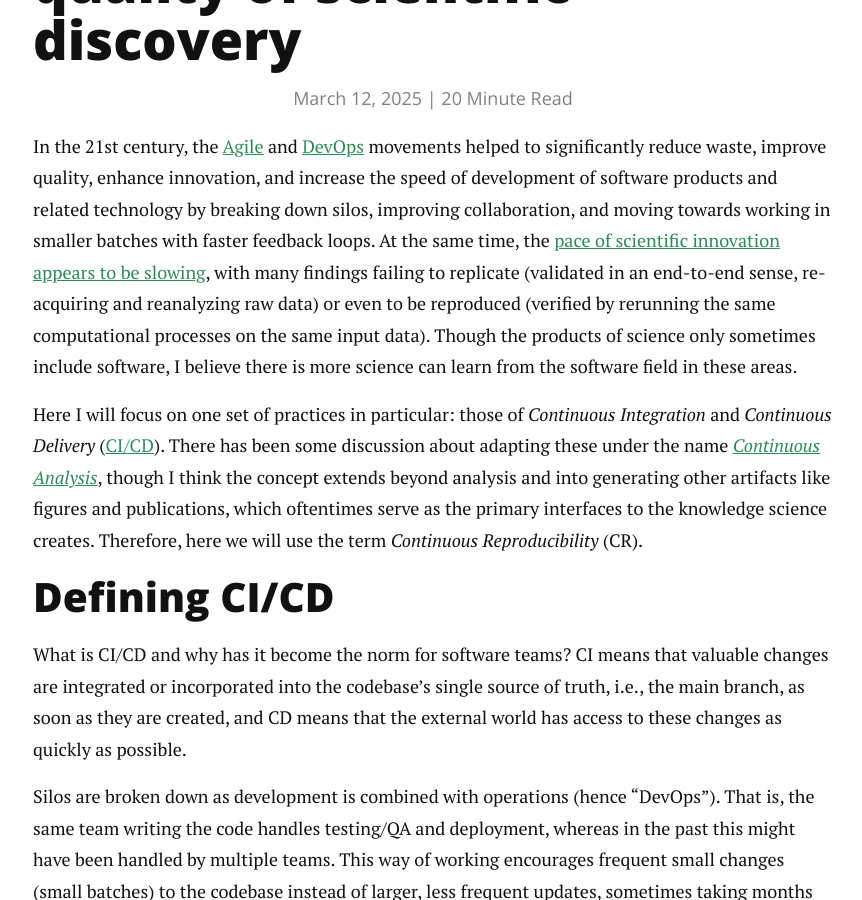
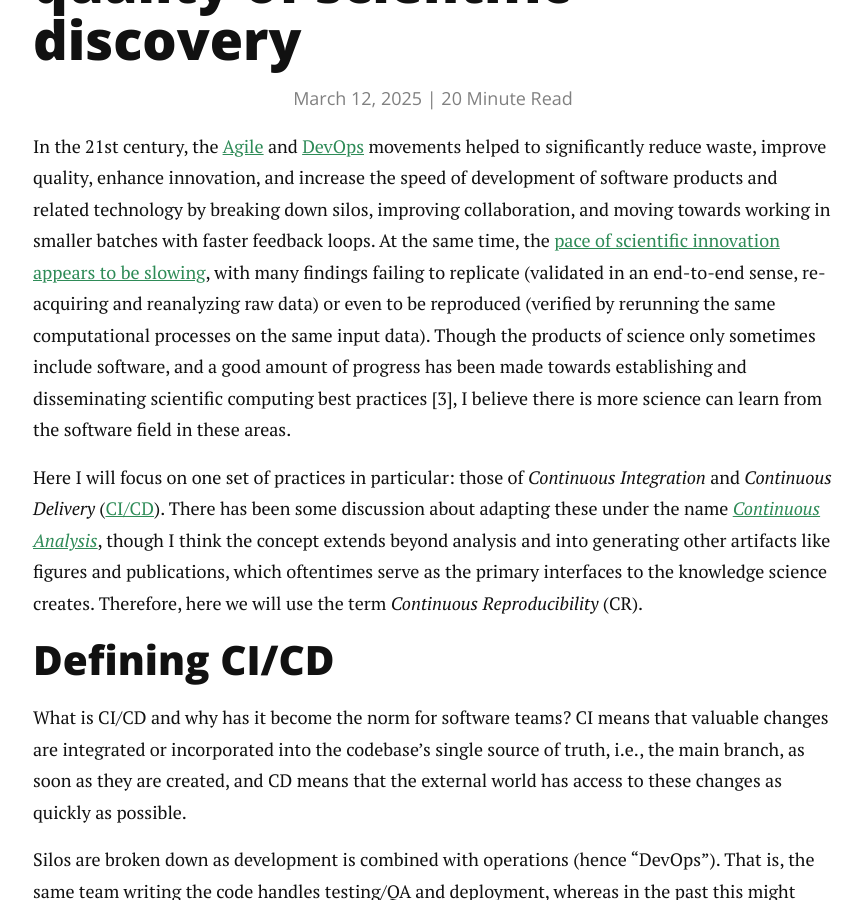
Before and after one commit to petebachant/petebachant.github.io, a Jekyll site: the page built from _posts/2025-03-12-continuous-reproducibility.md, in a window 1280 px wide and 900 px high, scrolled down 518 px. Shown: the whole window, without its empty margins (207-1069 px from the left). Built offline with Jekyll 4.4.1, drawn with Linux system fonts in a browser that asks for light colours; nearby versions of some CDN libraries; comment, search, counter and statistics services are not loaded.

Commit message:
Cite article

```diff
--- a/_posts/2025-03-12-continuous-reproducibility.md
+++ b/_posts/2025-03-12-continuous-reproducibility.md
@@ -28,6 +28,8 @@ or even to be reproduced
 (verified by rerunning the same computational processes
 on the same input data).
 Though the products of science only sometimes include software,
+and a good amount of progress has been made towards establishing
+and disseminating scientific computing best practices [3],
 I believe there is more science can learn from the software field
 in these areas.
 
```
